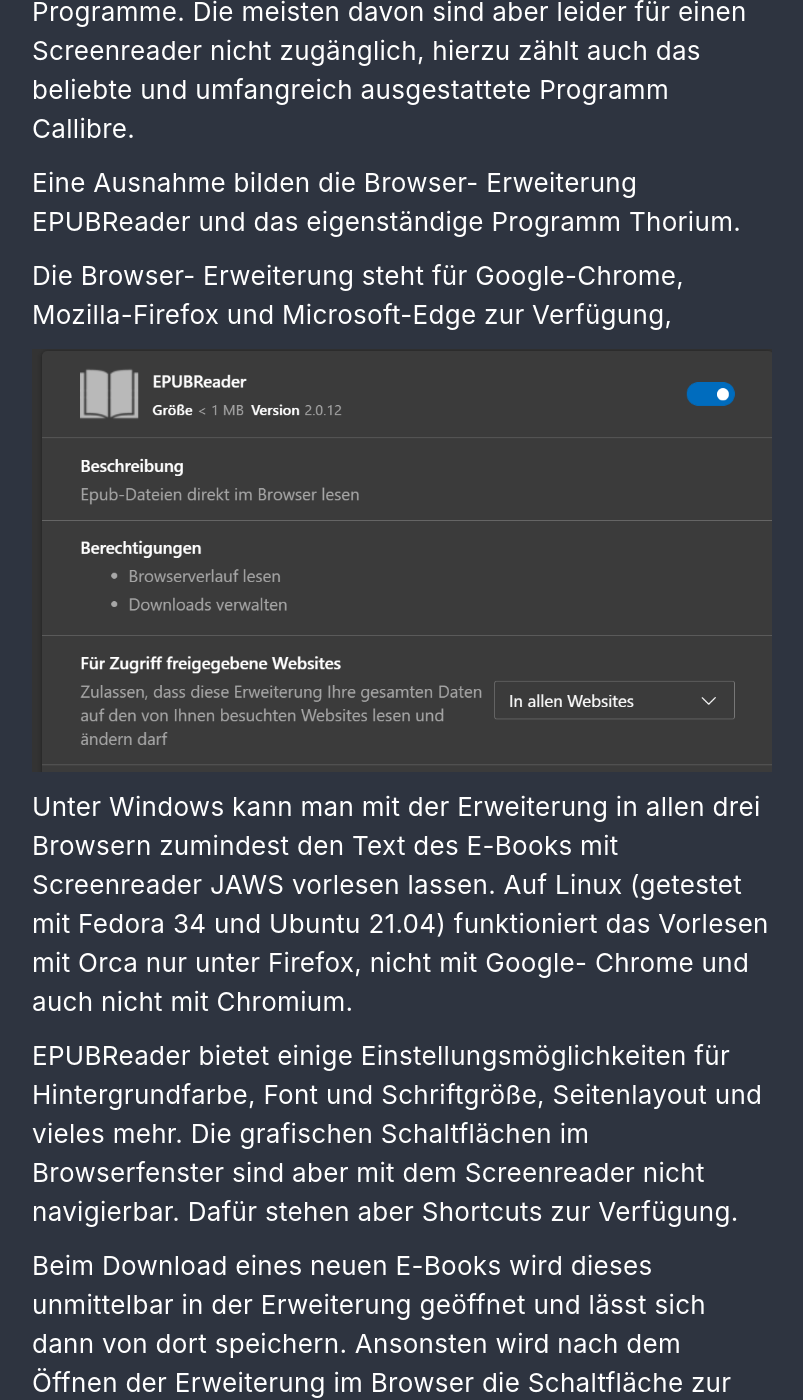
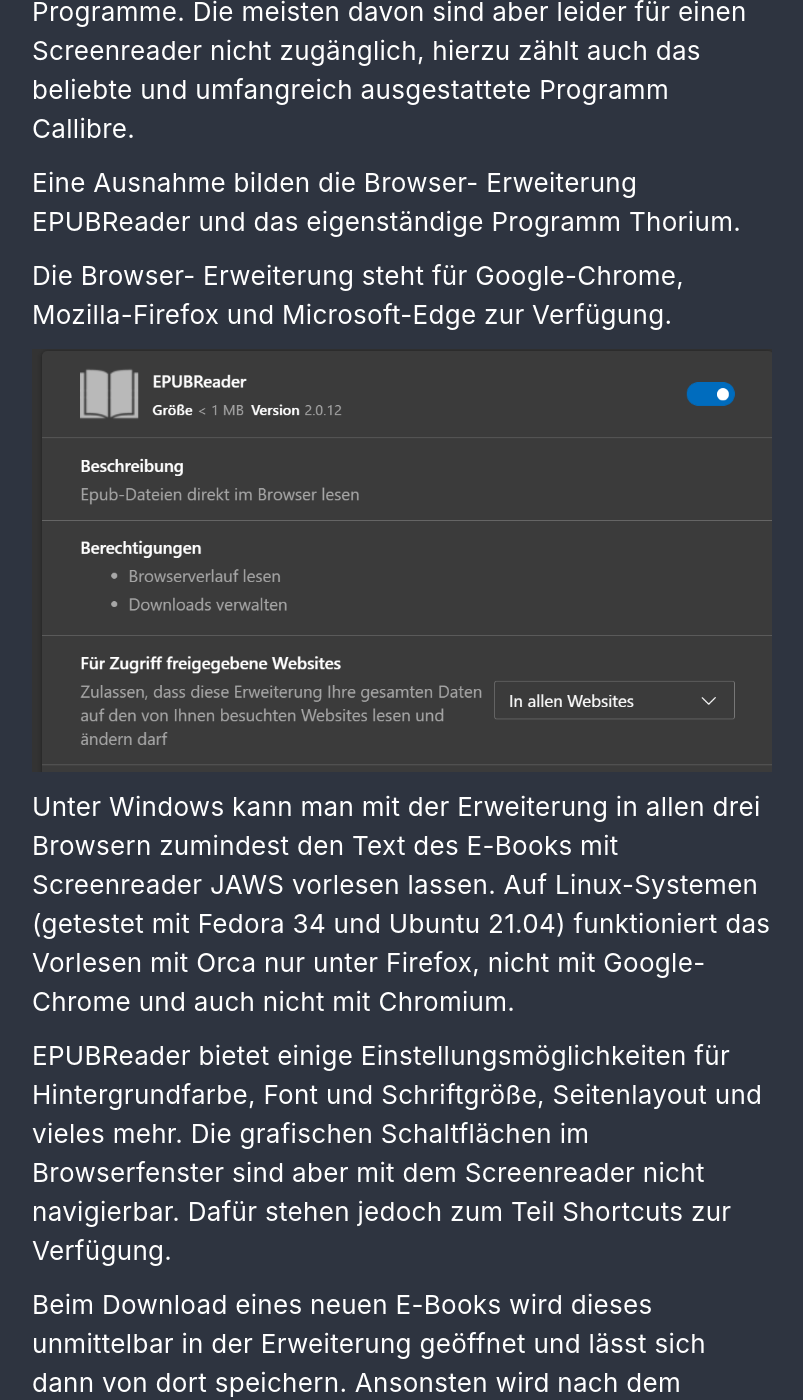
Before and after one commit to henrietteBaum/henrietteBaum.github.io, a Jekyll site: the page built from _posts/2021-08-14-epub-screenreader.md, in a window 1280 px wide and 1400 px high, scrolled down 361 px. Shown: the whole window, without its empty margins (238-1041 px from the left). Built offline with Jekyll 4.4.1, drawn with Linux system fonts in a browser that asks for light colours; some of the changed text lies outside the part shown.

Commit message:
update post

```diff
--- a/_posts/2021-08-14-epub-screenreader.md
+++ b/_posts/2021-08-14-epub-screenreader.md
@@ -10,13 +10,13 @@
 
 Eine Ausnahme bilden die Browser- Erweiterung EPUBReader und das eigenständige Programm Thorium.
 
-Die Browser- Erweiterung steht für Google-Chrome, Mozilla-Firefox und Microsoft-Edge zur Verfügung,
+Die Browser- Erweiterung steht für Google-Chrome, Mozilla-Firefox und Microsoft-Edge zur Verfügung.
 
 ![install-browser-extension-image](/assets/images/Epub-Screenreader-images/epub-screenreader_18.png)
 
-Unter Windows kann man mit der Erweiterung in allen drei Browsern zumindest den Text des E-Books mit Screenreader JAWS vorlesen lassen. Auf Linux (getestet mit Fedora 34 und Ubuntu 21.04) funktioniert das Vorlesen mit Orca nur unter Firefox, nicht mit Google- Chrome und auch nicht mit Chromium.
+Unter Windows kann man mit der Erweiterung in allen drei Browsern zumindest den Text des E-Books mit Screenreader JAWS vorlesen lassen. Auf Linux-Systemen (getestet mit Fedora 34 und Ubuntu 21.04) funktioniert das Vorlesen mit Orca nur unter Firefox, nicht mit Google-Chrome und auch nicht mit Chromium.
 
-EPUBReader bietet einige Einstellungsmöglichkeiten für Hintergrundfarbe, Font und Schriftgröße, Seitenlayout und vieles mehr. Die grafischen Schaltflächen im Browserfenster sind aber mit dem Screenreader nicht navigierbar. Dafür stehen aber Shortcuts zur Verfügung.
+EPUBReader bietet einige Einstellungsmöglichkeiten für Hintergrundfarbe, Font und Schriftgröße, Seitenlayout und vieles mehr. Die grafischen Schaltflächen im Browserfenster sind aber mit dem Screenreader nicht navigierbar. Dafür stehen jedoch zum Teil Shortcuts zur Verfügung.
 
 Beim Download eines neuen E-Books wird dieses unmittelbar in der Erweiterung geöffnet und lässt sich dann von dort speichern. Ansonsten wird nach dem Öffnen der Erweiterung im Browser die Schaltfläche zur Auswahl eines bereits auf dem Computer vorhandenen E-Books angezeigt.
 
```
Also changed, not shown: other parts of _posts/2021-08-14-epub-screenreader.md (+5 -5 lines).
